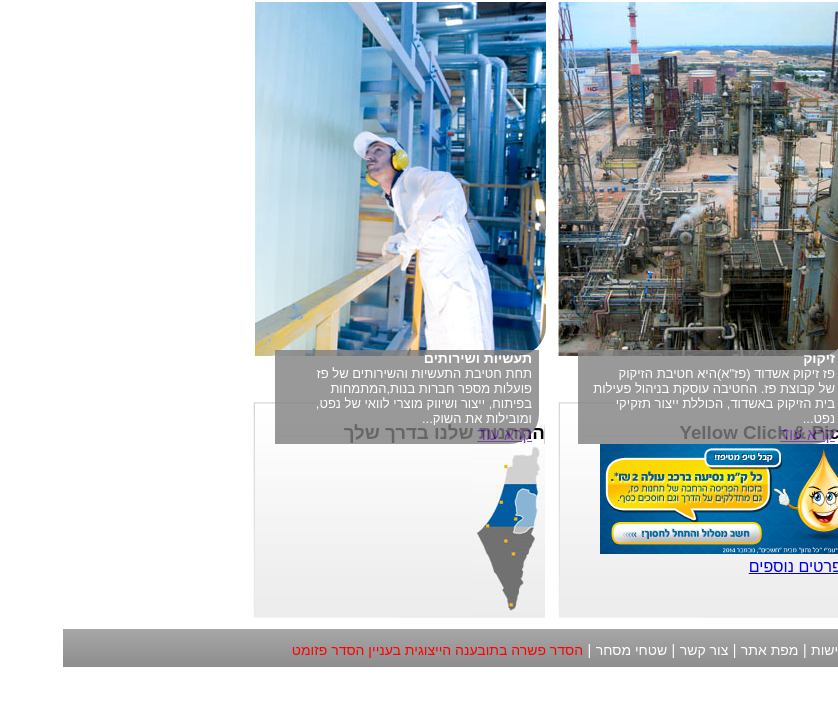
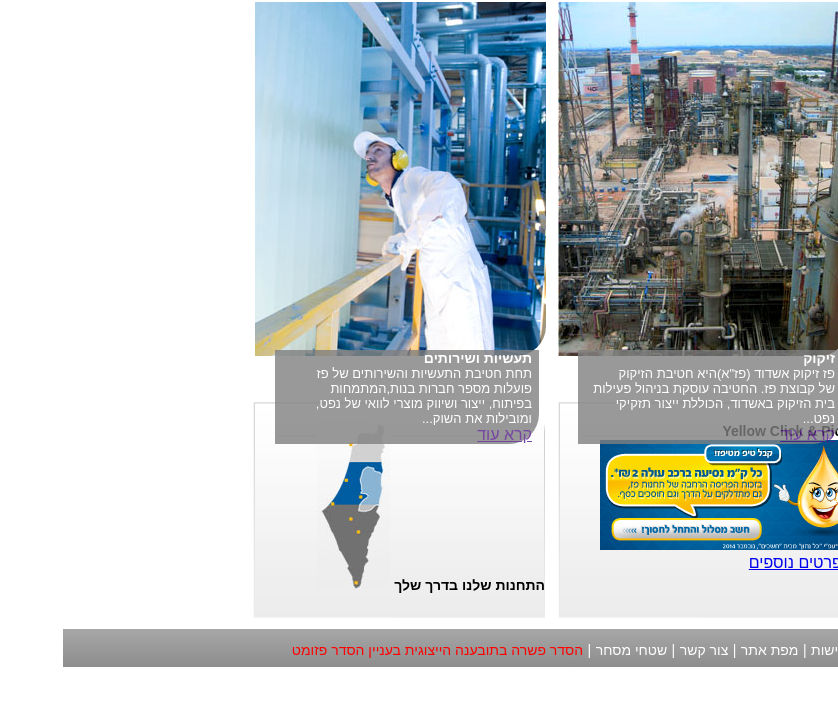
Before and after one commit to HaimRos/MiddleCourseProject, a plain HTML site: page index.html in a window 1280 px wide. Shown: the part 133-838 px from the top of the page, without its empty margins (442-1280 px from the left). Drawn offline with Linux system fonts and the light colour scheme.

Commit message:
end of day 2

```diff
--- a/index.html
+++ b/index.html
@@ -165,7 +165,7 @@
             </div>
 
             <div class="card-div card-mid">
-                <h3>Yellow Click &amp; Pick</h3>
+                <h3 class="cardH">Yellow Click &amp; Pick</h3>
                 <img calss="card-pic" src="images/250X110668568400.jpg" alt="picture">
                 <div>
                     <a href="http://">לפרטים נוספים</a>
@@ -173,7 +173,7 @@
             </div>
 
             <div class="card-div card-left">
-                <h3>התחנות שלנו בדרך שלך</h3>
+                <h3 class="cardH">התחנות שלנו בדרך שלך</h3>
                 <img calss="map-pic" src="images/Untitled-3058756287.jpg" alt="picture">
             </div>
         </div>
--- a/style.css
+++ b/style.css
@@ -236,6 +236,12 @@ ul {
     display: inline-block;
 }
 
+.cardH{
+    font-size:14px;
+    text-decoration:bold;
+
+}
+
 .footer {
     position: fixed;
     bottom: 0;
```
